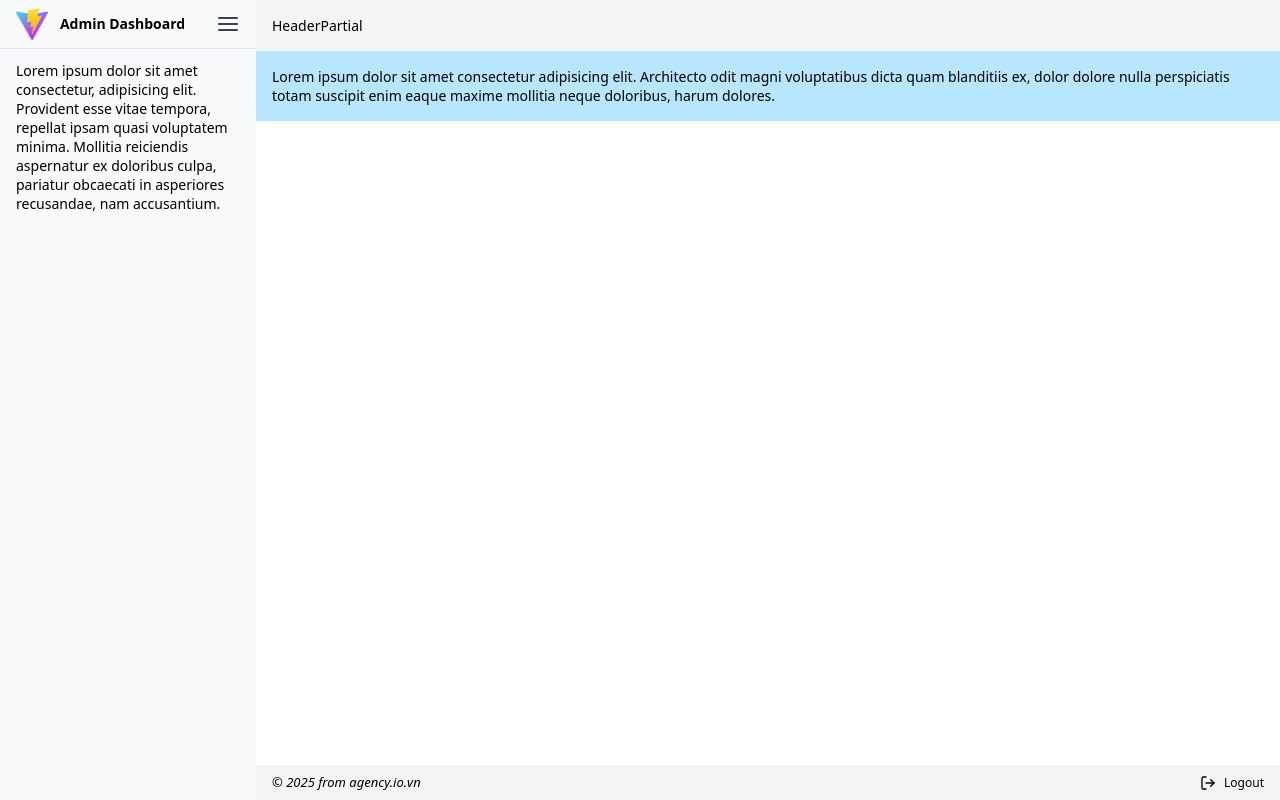
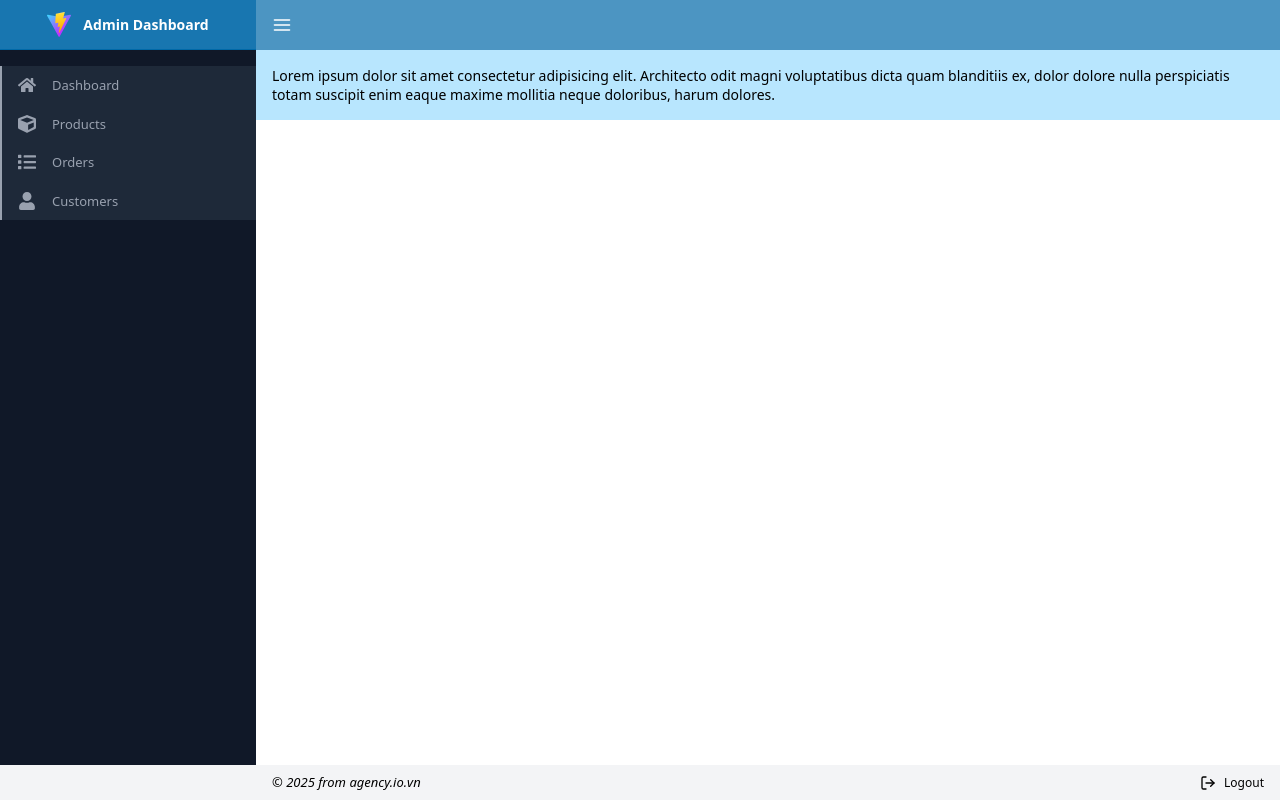
Before and after one commit to babysharkvn113/base-reactjs, a React (Vite) app: page / in a window 1280 px wide. Built offline with nearby package versions, Linux system fonts and the light colour scheme.

Commit message:
sidebar list

```diff
--- a/package.json
+++ b/package.json
@@ -12,6 +12,7 @@
   "dependencies": {
     "@tailwindcss/vite": "^4.1.4",
     "@tanstack/react-query": "^5.74.4",
+    "classnames": "^2.5.1",
     "react": "^19.0.0",
     "react-dom": "^19.0.0",
     "react-icons": "^5.5.0",
--- a/src/configs/app.configs.ts
+++ b/src/configs/app.configs.ts
@@ -8,6 +8,7 @@ const appConfigs = {
     defaultLanguage: 'en',
     supportedLanguages: ['en', 'vi'],
     apiBaseUrl: 'https://api.example.com/v1', // Example API base URL
+    authorUrl: 'https://agency.io.vn'
     // other properties ...
 };
 
--- a/src/configs/app.icons.tsx
+++ b/src/configs/app.icons.tsx
@@ -1,8 +1,15 @@
+import { FaCube, FaHome, FaList, FaUser } from "react-icons/fa";
 import { FiLogOut, FiMenu } from "react-icons/fi";
 
 const appIcons = {
     logout: <FiLogOut size={16} />,
-    menu: <FiMenu className="text-gray-700 mr-4 cursor-pointer" size="24" />
+    menu: <FiMenu className="cursor-pointer" size="20" />,
+    home: <FaHome size={18}/>,
+    cube: <FaCube size={18} />,
+    list: <FaList size={18} />,
+    user: <FaUser size={18} />
 }
 
+
+
 export default appIcons;
--- a/src/configs/app.images.ts
+++ b/src/configs/app.images.ts
@@ -1,5 +1,5 @@
 const appImages = {
-    logo: '/assets/imgs/vite.svg'
+    logo: '/assets/imgs/vite.svg',
 }
 
 export default appImages;
--- a/src/layouts/main.layout.tsx
+++ b/src/layouts/main.layout.tsx
@@ -1,16 +1,21 @@
 import { Outlet } from "react-router-dom"
 import { HeaderPartial, FooterPartial } from "@layouts/partials"
 import AsidePartial from "./partials/aside.partial"
+import useUIStore from "@stores/ui.store"
 
 const MainLayout = () => {
+  const { asideStatus } = useUIStore();
   return (
     <>
       <HeaderPartial />
       <section>
-        <aside className="bg-gray-50 fixed top-0 left-0 w-64 h-screen transition-transform -translate-x-full sm:translate-x-0 z-40">
+        <aside className={
+          `bg-gray-100 fixed top-0 left-0 h-screen transition-transform -translate-x-full sm:translate-x-0 z-40,
+          ${asideStatus ? 'w-64' : 'w-12'}`
+        }>
           <AsidePartial />
         </aside>
-        <main className="bg-sky-200 p-4 sm:ml-64">
+        <main className={`bg-sky-200 p-4 ${asideStatus ? 'sm:pl-68': 'sm:pl-16'}`}>
           <Outlet />
         </main>
       </section>
--- a/src/layouts/partials/aside.partial.tsx
+++ b/src/layouts/partials/aside.partial.tsx
@@ -2,33 +2,69 @@ import { appConfigs, appIcons, appImages } from "@configs/index";
 import { useUIStore } from "@stores/index";
 import { useEffect } from "react";
 import { NavLink } from "react-router-dom";
+import classNames from "classnames";
+
 const AsidePartial = () => {
-  const { asideStatus, setAsideStatus } = useUIStore();
-  const toggleAside = () => {
-    setAsideStatus(!asideStatus);
-  }
+  const { asideStatus } = useUIStore();
 
   useEffect(() => {
     console.log(`asideStatus=${asideStatus}`);
   }, [asideStatus]);
+
+  // Danh sách menu động
+  const menuItems = [
+    { title: "Dashboard", icon: appIcons.home, path: "/dashboard" },
+    { title: "Products", icon: appIcons.cube, path: "/products" },
+    { title: "Orders", icon: appIcons.list, path: "/orders" },
+    { title: "Customers", icon: appIcons.user, path: "/customers" },
+  ];
+
   return (
-    <section className="select-none outline-none">
-      <div className="flex items-center justify-between border-b border-b-gray-200">
-        <NavLink to="/" title="Go to dashboard" className="flex items-center justify-start gap-3 px-4 py-2">
-          <img src={appImages.logo} alt={appConfigs.name} />
-          <strong>{appConfigs.name}</strong>
+    <aside className="select-none outline-none w-full h-full">
+      {/* Header */}
+      <div className="flex items-center justify-center bg-sky-700/90 text-white border-b border-sky-700 h-[50px]">
+        <NavLink
+          to="/"
+          title="Go to dashboard"
+          className={classNames("flex items-center gap-3 py-2", {
+            "justify-start px-4": asideStatus,
+            "justify-center": !asideStatus,
+          })}
+        >
+          <img src={appImages.logo} alt={appConfigs.name} width={24} height={24} />
+          {asideStatus && <strong>{appConfigs.name}</strong>}
         </NavLink>
-        <span onClick={toggleAside}>{appIcons.menu}</span>
-      </div>
-      <div className="px-4 mt-3">
-        <p>Lorem ipsum dolor sit amet consectetur, adipisicing elit. Provident esse
-          vitae tempora, repellat ipsam quasi
-          voluptatem minima. Mollitia reiciendis aspernatur ex doloribus culpa,
-          pariatur obcaecati in asperiores recusandae, nam accusantium.</p>
       </div>
 
-    </section>
-  )
-}
+      {/* Sidebar Menu */}
+      <nav className="bg-gray-900 h-full text-gray-400 text-base py-4">
+        <ul className="text-base leading-base">
+          {menuItems.map((item) => (
+            <li
+              key={item.path}
+              className={classNames(
+                "cursor-pointer text-sm px-4 flex items-center border-l-2 py-2.5 duration-500 bg-gray-800 hover:border-l-blue-500",
+                { "justify-start": asideStatus, "justify-center": !asideStatus }
+              )}
+            >
+              <NavLink
+                className={({ isActive }) =>
+                  classNames("flex items-center gap-4", {
+                    "text-white border-l-blue-500 bg-blue-900": isActive, // Khi active, đổi màu chữ và nền
+                  })
+                }
+                to={item.path}
+                title={`Go to ${item.title}`}
+              >
+                <span>{item.icon}</span>
+                {asideStatus && <span>{item.title}</span>}
+              </NavLink>
+            </li>
+          ))}
+        </ul>
+      </nav>
+    </aside>
+  );
+};
 
-export default AsidePartial
+export default AsidePartial;
--- a/src/layouts/partials/footer.partial.tsx
+++ b/src/layouts/partials/footer.partial.tsx
@@ -1,11 +1,13 @@
-import {appIcons} from "@configs/index"
+import { appConfigs, appIcons } from "@configs/index"
 import { NavLink } from "react-router-dom"
 const FooterPartial = () => {
   return (
     <footer className="bg-gray-100 fixed bottom-0 pl-64 text-sm leading-sm flex flex-1 w-full z-30">
       <div className="flex items-center justify-between w-full px-4 py-2 text-sm select-none">
         <div id="copyright">
-          <span className="italic">&copy; {(new Date()).getFullYear()} from agency.io.vn</span>
+          <span className="italic">&copy; {(new Date()).getFullYear()} from&nbsp;
+            <a className="hover:text-sky-500 border-b border-b-transparent hover:border-sky-500" href={appConfigs.authorUrl} target="_blank">agency.io.vn</a>
+          </span>
         </div>
         <div className="footer-tools-bar">
           <ul >
--- a/src/layouts/partials/header.partial.tsx
+++ b/src/layouts/partials/header.partial.tsx
@@ -1,8 +1,14 @@
-
-
+import appIcons from "@configs/app.icons";
+import useUIStore from "@stores/ui.store"
 const HeaderPartial = () => {
+  const { asideStatus, setAsideStatus } = useUIStore();
+  const toggleAside = () => {
+    setAsideStatus(!asideStatus);
+  }
   return (
-    <header className="bg-gray-100 p-4 sm:ml-64">HeaderPartial</header>
+    <header className={`bg-sky-700/70 text-white px-4 py-3 ${asideStatus ? 'sm:ml-64': 'sm:ml-12'} h-[50px]`}>
+      <span className="text-white h-full flex items-center justify-start" onClick={toggleAside}>{appIcons.menu}</span>
+    </header>
   )
 }
 
```
Also changed, not shown: 1 other file (tests, documents, lock files or other folders).
